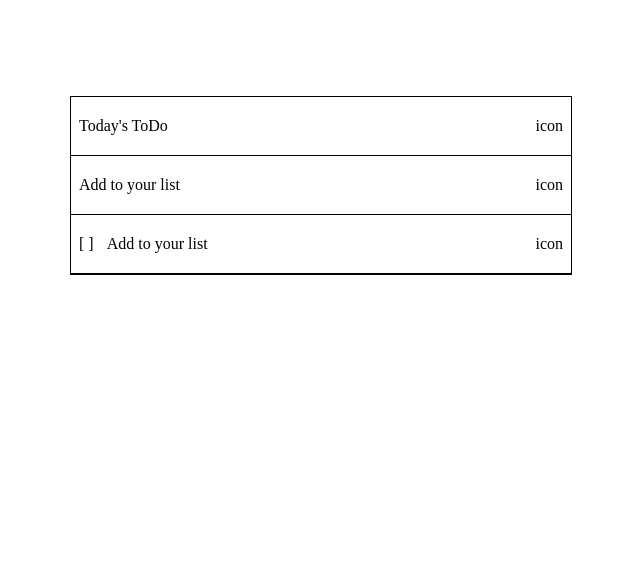
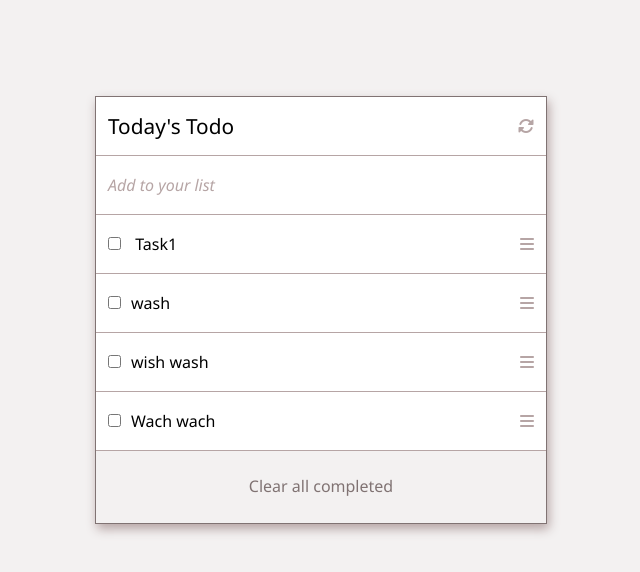
Before and after one commit to blakbox23/ToDoList, a website built with webpack: page src/index.html in a window 1280 px wide. Shown: the whole page, without its empty margins (319-959 px from the left). Built offline with nearby package versions, Linux system fonts and the light colour scheme.

Commit message:
Set up list structure

```diff
--- a/src/index.html
+++ b/src/index.html
@@ -3,15 +3,17 @@
 <head>
     <meta charset="UTF-8">
     <meta name="viewport" content="width=device-width, initial-scale=1.0">
+    <script src="https://kit.fontawesome.com/6abfc73bc9.js" crossorigin="anonymous"></script>
     <title>ToDo List</title>
 </head>
 <body>
     <div class="todo-body">
         <ul>
-            <li><div>Today's ToDo</div><div>icon</div></li>
-            <li><div>Add to your list</div><div>icon</div></li>
-            <li><div><span>[ ]</span> Add to your list</div><div>icon</div></li>
+            <li><div class="top-text">Today's Todo</div><div class="refresh"><i class="fas fa-sync-alt"></i></div></li>
+            <li class="inpt"><div>Add to your list</div><div></div></li>
+            <li><div class="ldiv"><span class="ldiv-spn"><input type="checkbox" id="task-box" name="task-box" value="val"></span> Task1</div><div class="rdiv"><i class="fas fa-bars"></i></div></li>
         </ul>
+        <div class="clear-all">Clear all completed</div>
     </div>
 </body>
 </html>
--- a/src/index.js
+++ b/src/index.js
@@ -2,16 +2,58 @@ import _ from 'lodash';
 import './style.css';
 
 
-
-tasks = [
+let tasks = [
   {
     description: "wash",
     completed: false,
     index: 1
   },
   {
-    description: "wash",
+    description: "wish wash",
     completed: false,
     index: 2
+  },
+  {
+    description: "Wach wach",
+    completed: false,
+    index: 3
   }
 ]
+
+const ul = document.querySelector('ul');
+function ui (){
+  for (let i=0; i<tasks.length; i++){
+
+    const li = document.createElement('li');
+    const lDiv = document.createElement('div');
+    const lDivSpan = document.createElement('span');
+    const rDiv = document.createElement('div');
+    rDiv.classList.add('rdiv');
+    const checkbox = document.createElement('input');
+    const pTask = document.createElement('span');
+
+    checkbox.type = "checkbox";
+    checkbox.name ="task-box";
+    checkbox.value = "val";
+    checkbox.id = "task-box";
+    checkbox.classList.add('ldiv-spn');
+
+
+    pTask.innerHTML = `${tasks[i].description}`;
+
+    li.appendChild(lDiv);
+
+    lDiv.appendChild(lDivSpan);
+    lDiv.appendChild(pTask);
+    lDivSpan.appendChild(checkbox);
+
+    li.appendChild(rDiv);
+    rDiv.innerHTML = '<i class="fas fa-bars"></i>';
+
+
+    ul.appendChild(li);
+
+  }
+}
+
+ui();
--- a/src/style.css
+++ b/src/style.css
@@ -3,22 +3,50 @@
   padding: 0;
 }
 
+body {
+  background-color: rgb(243, 241, 241);
+}
+
 .todo-body {
-  max-width: 500px;
-  border: 1px solid black;
+  max-width: 450px;
+  background-color: #fff;
+  border: 1px solid rgb(128, 115, 115);
   margin: auto;
   margin-top: 6rem;
+  font-family:'Segoe UI', Tahoma, Geneva, Verdana, sans-serif;
+  box-shadow: 2px 5px 10px rgb(182, 165, 165);
+  }
+
+  .top-text {
+    font-size: 1.3rem;
+  }
+
+  .inpt {
+    font-style: italic;
+    color:rgb(182, 165, 165);
   }
 
   li {
-    border-bottom: 1px solid black;
+    border-bottom: 1.5px solid rgb(182, 165, 165);
     display: flex;
     justify-content: space-between;
     height: 3rem;
     align-items: center;
-    padding: 5px 8px;
+    padding: 5px 12px;
   }
 
-  span {
+  .ldiv-spn {
     margin-right: 10px;
   }
+
+  .rdiv, .refresh {
+    color:rgb(182, 165, 165);
+  }
+
+  .clear-all {
+    height: 3rem;
+    text-align: center;
+    padding-top: 1.5rem;
+    background-color: rgb(243, 241, 241);
+    color:rgb(128, 115, 115);
+  }
```
